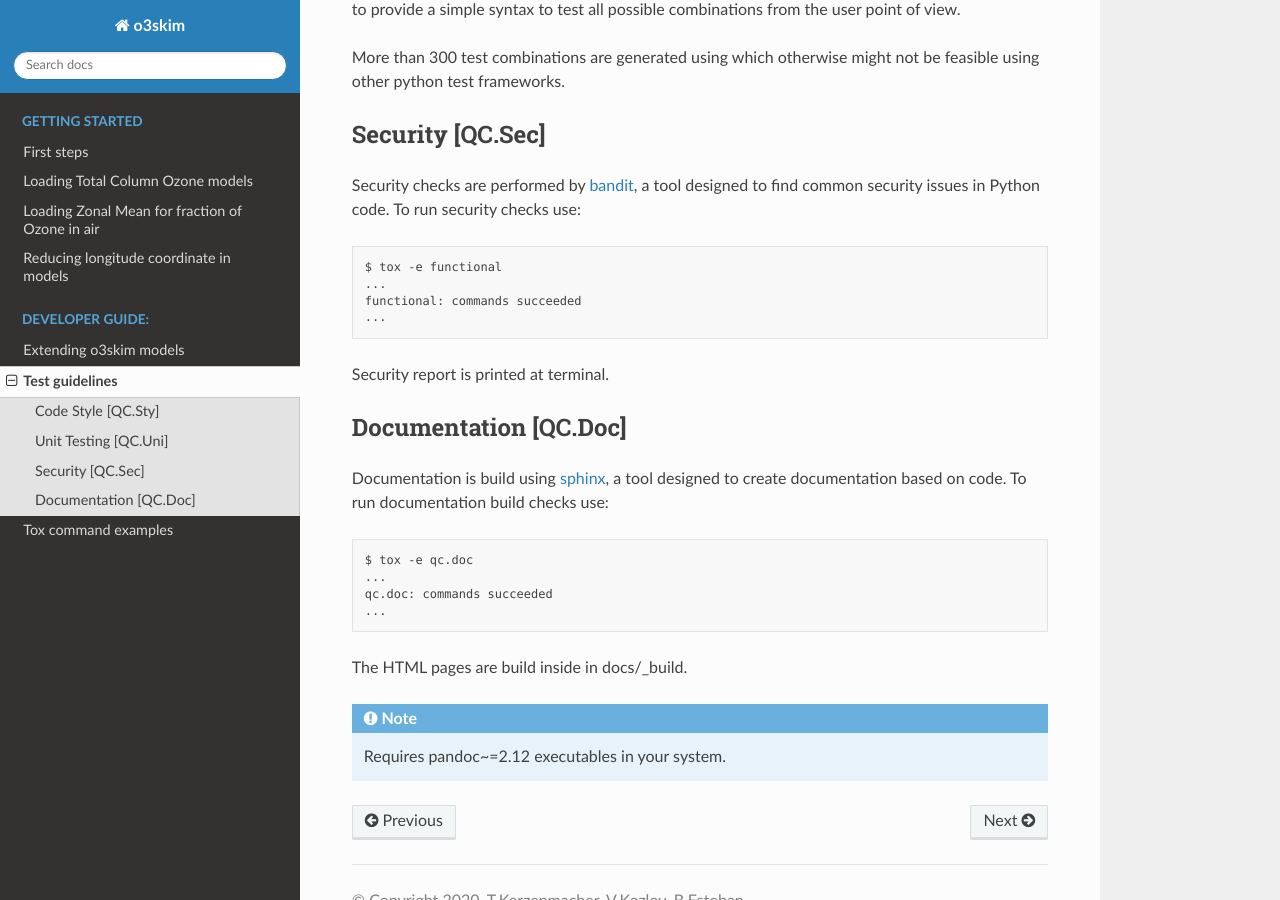
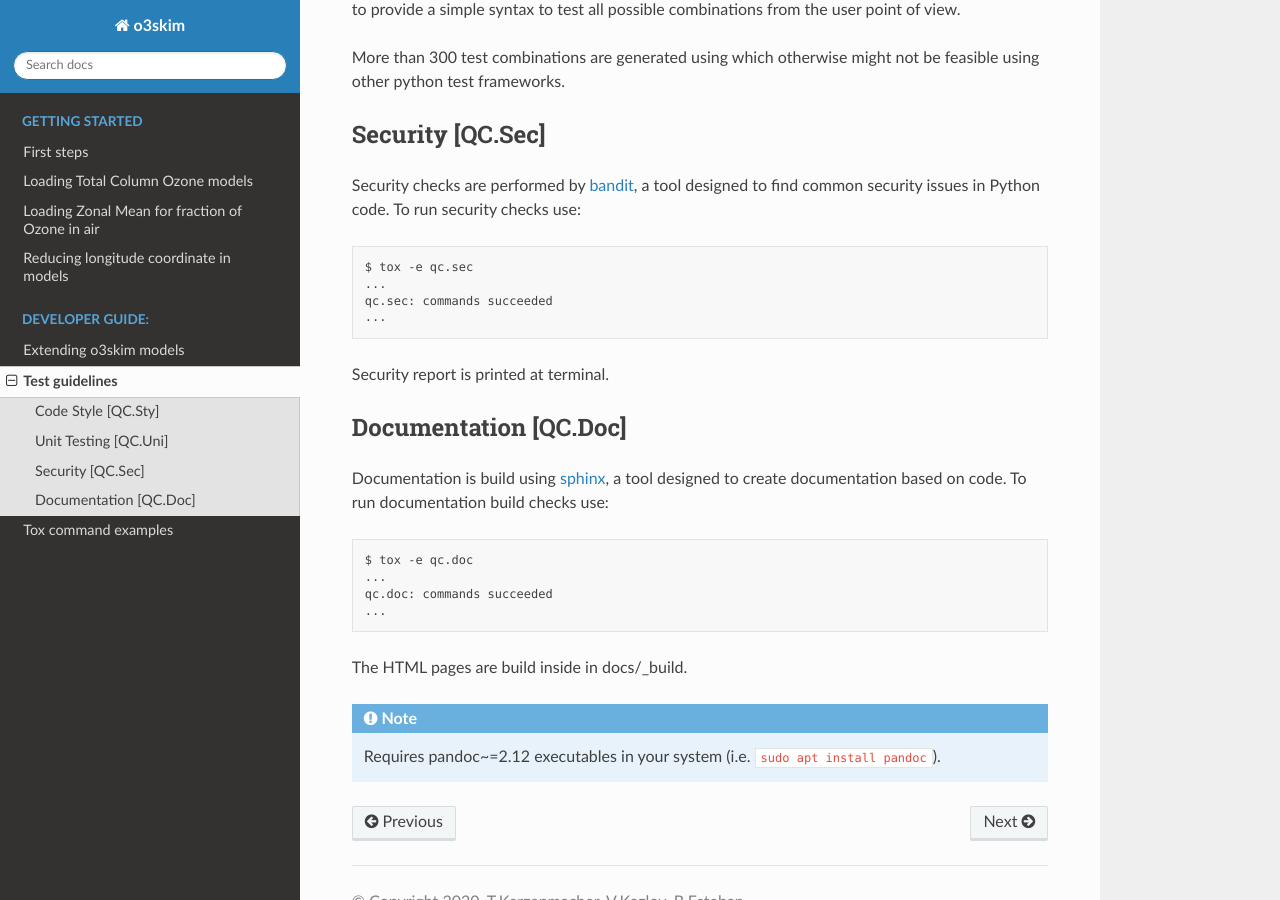
Before and after one commit to EOSC-synergy/o3skim, a Sphinx documentation site: the page built from docs/dev_guide/testing.rst, in a window 1280 px wide and 900 px high, scrolled down 1142 px. Built offline with Sphinx 7.4.7 and the Read the Docs theme 2.0.0, drawn with Linux system fonts in a browser that asks for light colours; pages that are not in the unit, such as notebooks, are missing from menus.

Commit message:
Fix docs testing qc.sec code

```diff
--- a/docs/dev_guide/testing.rst
+++ b/docs/dev_guide/testing.rst
@@ -77,9 +77,9 @@ To run security checks use:
 
 .. code-block:: bash
 
-    $ tox -e functional
+    $ tox -e qc.sec
     ...
-    functional: commands succeeded
+    qc.sec: commands succeeded
     ...
 
 Security report is printed at terminal.
@@ -102,4 +102,5 @@ documentation based on code.  To run documentation build checks use:
 The HTML pages are build inside in docs/_build.
 
 .. note::
-    Requires pandoc~=2.12 executables in your system.
+    Requires pandoc~=2.12 executables in your system
+    (i.e. :code:`sudo apt install pandoc`).
```
